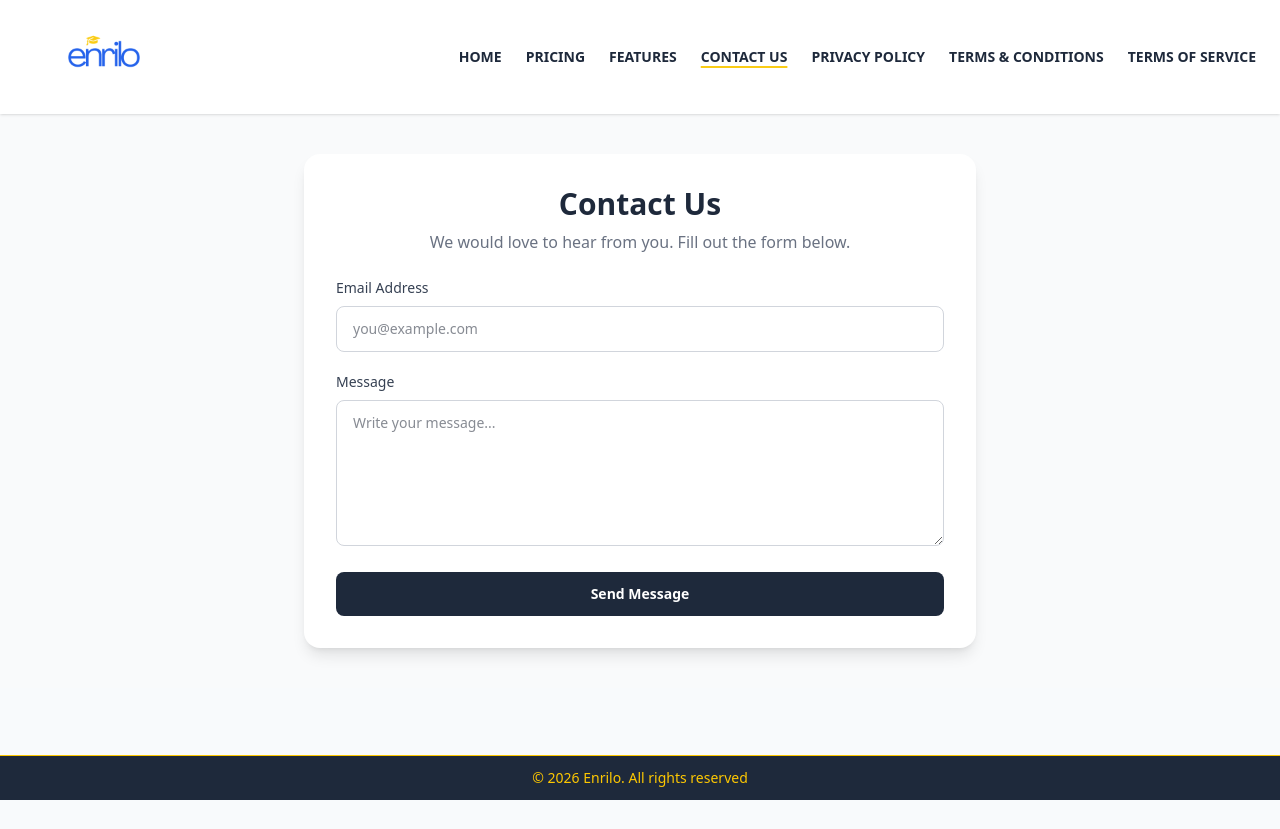
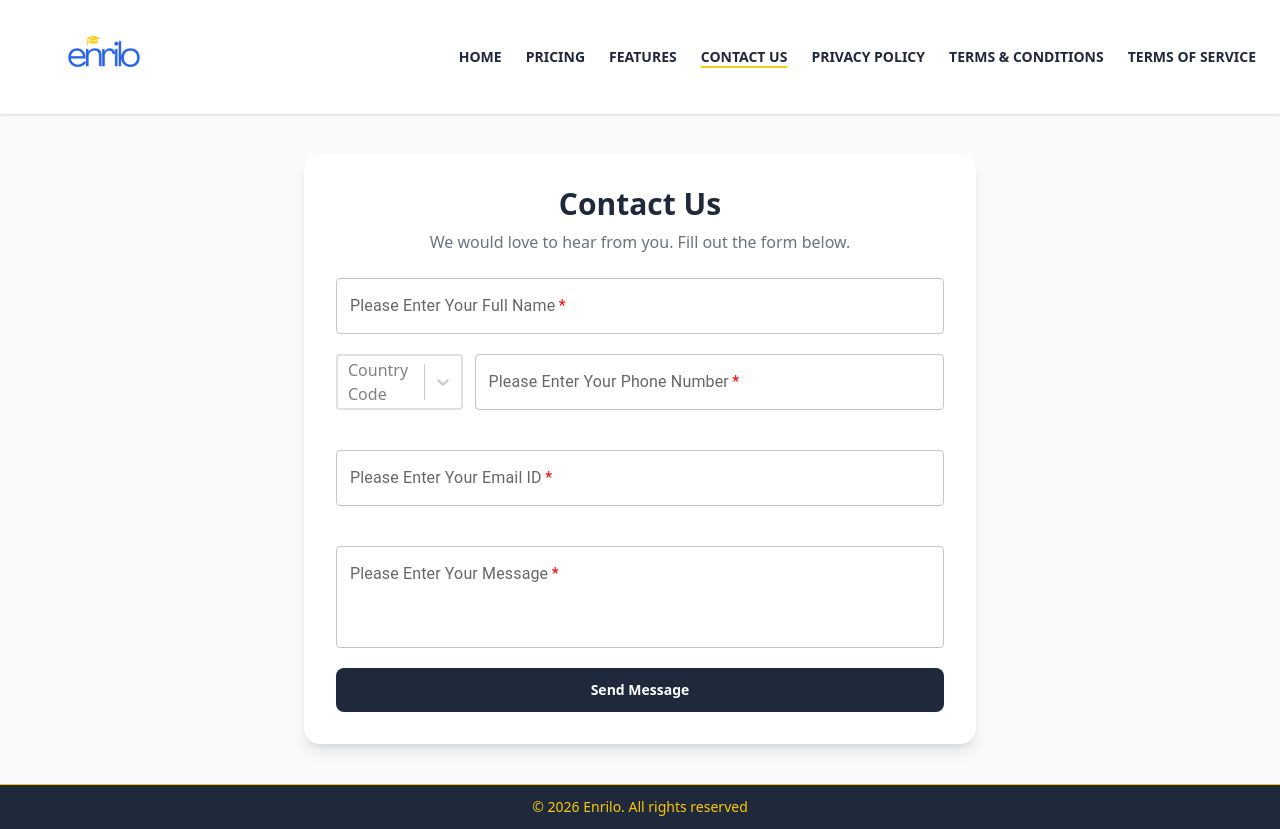
Before and after one commit to enrilo/enrilo-2, a Next.js app: page /contact-us in a window 1280 px wide. Before the commit the page ends 800 px from the top, so only its background shows below. Built offline with nearby package versions, Linux system fonts and the light colour scheme.

Commit message:
Add country code and update UI

```diff
--- a/package.json
+++ b/package.json
@@ -9,14 +9,18 @@
     "lint": "eslint"
   },
   "dependencies": {
+    "@emotion/styled": "^11.14.1",
     "@formspree/react": "^3.0.0",
+    "@mui/joy": "^5.0.0-beta.52",
+    "@mui/material": "^9.0.1",
     "@reduxjs/toolkit": "^2.12.0",
     "lucide-react": "^1.16.0",
     "next": "^15.3.2",
     "react": "19.2.4",
     "react-dom": "19.2.4",
     "react-redux": "^9.3.0",
-    "react-router-dom": "^7.15.1"
+    "react-router-dom": "^7.15.1",
+    "react-select": "^5.10.2"
   },
   "devDependencies": {
     "@tailwindcss/postcss": "^4",
--- /dev/null
+++ b/src/app/components/countryCodeList.js
@@ -0,0 +1,128 @@
+export const countryCodes = [
+  { name: "Afghanistan", code: "+93" },
+  { name: "Aland Islands", code: "+358" },
+  { name: "Albania", code: "+355" },
+  { name: "Algeria", code: "+213" },
+  { name: "American Samoa", code: "+1" },
+  { name: "Andorra", code: "+376" },
+  { name: "Angola", code: "+244" },
+  { name: "Anguilla", code: "+1" },
+  { name: "Antarctica", code: "+672" },
+  { name: "Antigua and Barbuda", code: "+1" },
+  { name: "Argentina", code: "+54" },
+  { name: "Armenia", code: "+374" },
+  { name: "Aruba", code: "+297" },
+  { name: "Australia", code: "+61" },
+  { name: "Austria", code: "+43" },
+  { name: "Azerbaijan", code: "+994" },
+  { name: "Bahamas", code: "+1" },
+  { name: "Bahrain", code: "+973" },
+  { name: "Bangladesh", code: "+880" },
+  { name: "Barbados", code: "+1" },
+  { name: "Belarus", code: "+375" },
+  { name: "Belgium", code: "+32" },
+  { name: "Belize", code: "+501" },
+  { name: "Benin", code: "+229" },
+  { name: "Bermuda", code: "+1" },
+  { name: "Bhutan", code: "+975" },
+  { name: "Bolivia", code: "+591" },
+  { name: "Bosnia and Herzegovina", code: "+387" },
+  { name: "Botswana", code: "+267" },
+  { name: "Brazil", code: "+55" },
+  { name: "Brunei Darussalam", code: "+673" },
+  { name: "Bulgaria", code: "+359" },
+  { name: "Burkina Faso", code: "+226" },
+  { name: "Burundi", code: "+257" },
+  { name: "Cambodia", code: "+855" },
+  { name: "Cameroon", code: "+237" },
+  { name: "Canada", code: "+1" },
+  { name: "Chile", code: "+56" },
+  { name: "China", code: "+86" },
+  { name: "Colombia", code: "+57" },
+  { name: "Costa Rica", code: "+506" },
+  { name: "Croatia", code: "+385" },
+  { name: "Cuba", code: "+53" },
+  { name: "Cyprus", code: "+357" },
+  { name: "Czech Republic", code: "+420" },
+  { name: "Denmark", code: "+45" },
+  { name: "Dominican Republic", code: "+1" },
+  { name: "Ecuador", code: "+593" },
+  { name: "Egypt", code: "+20" },
+  { name: "El Salvador", code: "+503" },
+  { name: "Estonia", code: "+372" },
+  { name: "Ethiopia", code: "+251" },
+  { name: "Fiji", code: "+679" },
+  { name: "Finland", code: "+358" },
+  { name: "France", code: "+33" },
+  { name: "Germany", code: "+49" },
+  { name: "Ghana", code: "+233" },
+  { name: "Greece", code: "+30" },
+  { name: "Greenland", code: "+299" },
+  { name: "Guatemala", code: "+502" },
+  { name: "Hong Kong", code: "+852" },
+  { name: "Hungary", code: "+36" },
+  { name: "Iceland", code: "+354" },
+  { name: "India", code: "+91" },
+  { name: "Indonesia", code: "+62" },
+  { name: "Iran", code: "+98" },
+  { name: "Iraq", code: "+964" },
+  { name: "Ireland", code: "+353" },
+  { name: "Israel", code: "+972" },
+  { name: "Italy", code: "+39" },
+  { name: "Jamaica", code: "+1" },
+  { name: "Japan", code: "+81" },
+  { name: "Jordan", code: "+962" },
+  { name: "Kenya", code: "+254" },
+  { name: "Kuwait", code: "+965" },
+  { name: "Laos", code: "+856" },
+  { name: "Latvia", code: "+371" },
+  { name: "Lebanon", code: "+961" },
+  { name: "Lithuania", code: "+370" },
+  { name: "Luxembourg", code: "+352" },
+  { name: "Malaysia", code: "+60" },
+  { name: "Maldives", code: "+960" },
+  { name: "Malta", code: "+356" },
+  { name: "Mauritius", code: "+230" },
+  { name: "Mexico", code: "+52" },
+  { name: "Monaco", code: "+377" },
+  { name: "Mongolia", code: "+976" },
+  { name: "Morocco", code: "+212" },
+  { name: "Nepal", code: "+977" },
+  { name: "Netherlands", code: "+31" },
+  { name: "New Zealand", code: "+64" },
+  { name: "Nigeria", code: "+234" },
+  { name: "North Korea", code: "+850" },
+  { name: "Norway", code: "+47" },
+  { name: "Oman", code: "+968" },
+  { name: "Pakistan", code: "+92" },
+  { name: "Palestine", code: "+970" },
+  { name: "Panama", code: "+507" },
+  { name: "Paraguay", code: "+595" },
+  { name: "Peru", code: "+51" },
+  { name: "Philippines", code: "+63" },
+  { name: "Poland", code: "+48" },
+  { name: "Portugal", code: "+351" },
+  { name: "Qatar", code: "+974" },
+  { name: "Romania", code: "+40" },
+  { name: "Russia", code: "+7" },
+  { name: "Saudi Arabia", code: "+966" },
+  { name: "Singapore", code: "+65" },
+  { name: "South Africa", code: "+27" },
+  { name: "South Korea", code: "+82" },
+  { name: "Spain", code: "+34" },
+  { name: "Sri Lanka", code: "+94" },
+  { name: "Sweden", code: "+46" },
+  { name: "Switzerland", code: "+41" },
+  { name: "Taiwan", code: "+886" },
+  { name: "Thailand", code: "+66" },
+  { name: "Turkey", code: "+90" },
+  { name: "Uganda", code: "+256" },
+  { name: "Ukraine", code: "+380" },
+  { name: "United Arab Emirates", code: "+971" },
+  { name: "United Kingdom", code: "+44" },
+  { name: "United States", code: "+1" },
+  { name: "Uruguay", code: "+598" },
+  { name: "Vietnam", code: "+84" },
+  { name: "Zambia", code: "+260" },
+  { name: "Zimbabwe", code: "+263" },
+];
--- a/src/app/contact-us/page.jsx
+++ b/src/app/contact-us/page.jsx
@@ -1,85 +1,49 @@
-// "use client";
-
-// import React from "react";
-// import { useForm, ValidationError } from "@formspree/react";
-
-// export default function ContactUs() {
-//   const [state, handleSubmit] = useForm("mredebve");
-
-//   if (state.succeeded) {
-//     return (
-//       <main className="flex min-h-screen items-center justify-center bg-gray-50 px-6">
-//         <div className="rounded-2xl bg-white p-10 text-center shadow-md max-w-md">
-//           <h2 className="text-2xl font-bold text-[#1E293B]">
-//             Thank you!
-//           </h2>
-//           <p className="mt-3 text-gray-600">
-//             We’ve received your message. The Enrilo team will contact you soon.
-//           </p>
-//         </div>
-//       </main>
-//     );
-//   }
-
-//   return (
-//     <main className="flex h-screen items-center justify-center bg-gray-50">
-//       <div className="w-full max-w-2xl rounded-2xl bg-white p-6 shadow-lg">
-//         {/* Header */}
-//         <div className="mb-8 text-center">
-//           <h1 className="text-3xl font-bold text-[#1E293B]">
-//             Contact Us
-//           </h1>
-//           <p className="mt-2 text-gray-500">
-//             We would love to hear from you. Fill out the form below.
-//           </p>
-//         </div>
-
-//         {/* Form */}
-//         <form onSubmit={handleSubmit} className="space-y-6">
-
-//           {/* Email */}
-//           <div>
-//             <label htmlFor="email" className="mb-2 block text-sm font-medium text-gray-700" >
-//               Email Address
-//             </label>
-
-//             <input id="email" type="email" name="email" placeholder="you@example.com" className="w-full rounded-lg border border-gray-300 px-4 py-3 text-sm outline-none transition focus:border-[#FACC15] focus:ring-2 focus:ring-[#FACC15]/30" />
-
-//             <ValidationError prefix="Email" field="email" errors={state.errors} className="mt-1 text-sm text-red-500" />
-//           </div>
-
-//           {/* Message */}
-//           <div>
-//             <label htmlFor="message" className="mb-2 block text-sm font-medium text-gray-700">
-//               Message
-//             </label>
-
-//             <textarea id="message" name="message" rows={5} placeholder="Write your message..." className="w-full rounded-lg border border-gray-300 px-4 py-3 text-sm outline-none transition focus:border-[#FACC15] focus:ring-2 focus:ring-[#FACC15]/30" />
-
-//             <ValidationError prefix="Message" field="message" errors={state.errors} className="mt-1 text-sm text-red-500"/>
-//           </div>
-
-//           {/* Button */}
-//           <button type="submit" disabled={state.submitting} className="w-full rounded-lg bg-[#1E293B] px-6 py-3 text-sm font-semibold text-white transition hover:bg-black disabled:opacity-50">
-//             {state.submitting ? "Sending..." : "Send Message"}
-//           </button>
-//         </form>
-//       </div>
-//     </main>
-//   );
-// }
 "use client";
-
-import React from "react";
-import { useForm, ValidationError } from "@formspree/react";
+import { useMemo } from "react";
+import { useForm } from "@formspree/react";
+import { useState, useEffect } from "react";
+import Select from "react-select";
+import { TextField } from "@mui/material";
+import { countryCodes } from "../components/countryCodeList.js";
 
 export default function ContactUs() {
   const [state, handleSubmit] = useForm("mredebve");
+  // Form states
+  const [full_name, setFullName] = useState("");
+  const [email, setEmail] = useState("");
+  const [message, setMessage] = useState("");
+  const [phone, setPhone] = useState("");
+  const [countryCodeWithName, setCountryCodeWithName] = useState(null);
+  const [menuPortalTarget, setMenuPortalTarget] = useState(null);
+
+  // Combined full phone number
+  const [fullPhone, setFullPhone] = useState("");
+
+  useEffect(() => {
+    setMenuPortalTarget(document.body);
+  }, []);
+
+  // Update fullPhone whenever country code or phone changes
+  useEffect(() => {
+    if (countryCodeWithName?.value && phone.trim()) {
+      const countryCode = countryCodeWithName.value;
+      setFullPhone(`${countryCode} ${phone}`.trim());
+    } else {
+      setFullPhone("");
+    }
+  }, [countryCodeWithName, phone]);
+
+  const countryCodeOptions = useMemo(
+    () => countryCodes.map((c) => ({
+      value: c.code,
+      label: `${c.code} - ${c.name}`
+    })),
+    []
+  );
 
   return (
     <main className="bg-gray-50 px-4 py-10">
       <div className="mx-auto w-full max-w-2xl">
-
         {/* Success State */}
         {state.succeeded ? (
           <div className="rounded-2xl bg-white p-8 sm:p-10 text-center shadow-md">
@@ -91,10 +55,7 @@ export default function ContactUs() {
             </p>
           </div>
         ) : (
-          /* Form Card */
           <div className="rounded-2xl bg-white p-6 sm:p-8 shadow-lg">
-
-            {/* Header */}
             <div className="mb-6 text-center">
               <h1 className="text-2xl sm:text-3xl font-bold text-[#1E293B]">
                 Contact Us
@@ -104,68 +65,49 @@ export default function ContactUs() {
               </p>
             </div>
 
-            {/* Form */}
             <form onSubmit={handleSubmit} className="space-y-5">
+              <div>
+                {/* Full Name */}
+                <TextField name="full_name" id="full_name" label="Please Enter Your Full Name" variant="outlined" fullWidth required value={full_name} onChange={(e) => setFullName(e.target.value)} sx={{ marginBottom: "1.25rem", minHeight: "56px", "& .MuiFormLabel-asterisk": { color: "red" }, }} />
 
-              {/* Email */}
-              <div>
-                <label
-                  htmlFor="email"
-                  className="mb-2 block text-sm font-medium text-gray-700"
-                >
-                  Email Address
-                </label>
+                {/* Country Code + Phone */}
+                <div className="flex flex-row gap-3 mb-5">
+                  {/* Country Code */}
+                  <Select required isSearchable id="countryCode" placeholder="Country Code" options={countryCodeOptions} value={countryCodeWithName} menuPosition="fixed" menuPortalTarget={menuPortalTarget} instanceId="country-code-select" inputId="countryCode-input" onChange={(sel) => setCountryCodeWithName(sel)}
+                    styles={{
+                      control: (base, state) => ({
+                        ...base,
+                        minHeight: "56px",
+                        height: "56px",
+                        borderWidth: "2.5px",
+                        borderRadius: "4px",
+                        borderColor: state.isFocused ? "#2563EB" : "#E0E0E0",
+                        boxShadow: "none",
+                        cursor: "pointer",
+                        "&:hover": { borderColor: "#2563EB" },
+                        marginBottom: "1.25rem",
+                        "& .MuiFormLabel-asterisk": { color: "red" },
+                      }),
+                      menuPortal: (base) => ({ ...base, zIndex: 9999 }),
+                    }}
+                  />
 
-                <input
-                  id="email"
-                  type="email"
-                  name="email"
-                  placeholder="you@example.com"
-                  className="w-full rounded-lg border border-gray-300 px-4 py-3 text-sm outline-none transition
-                  focus:border-[#FACC15] focus:ring-2 focus:ring-[#FACC15]/30"
-                />
+                  {/* Phone Number - NO name attribute (we only send full_phone) */}
+                  <TextField label="Please Enter Your Phone Number" id="phone_number" type="tel" variant="outlined" fullWidth required value={phone} onChange={(e) => setPhone(e.target.value)} sx={{ minHeight: "56px",  "& .MuiFormLabel-asterisk": { color: "red" }, }} />
+                </div>
 
-                <ValidationError
-                  prefix="Email"
-                  field="email"
-                  errors={state.errors}
-                  className="mt-1 text-sm text-red-500"
-                />
+                {/* Hidden field - This is the only phone field sent to Formspree */}
+                <input type="hidden" name="phone" value={fullPhone} />
+
+                {/* Email Address */}
+                <TextField name="email" id="email" type="email" label="Please Enter Your Email ID" placeholder="you@example.com" variant="outlined" fullWidth required value={email} onChange={(e) => setEmail(e.target.value)} sx={{ marginBottom: "1.25rem", minHeight: "56px",  "& .MuiFormLabel-asterisk": { color: "red" }, }} />
               </div>
 
               {/* Message */}
-              <div>
-                <label
-                  htmlFor="message"
-                  className="mb-2 block text-sm font-medium text-gray-700"
-                >
-                  Message
-                </label>
-
-                <textarea
-                  id="message"
-                  name="message"
-                  rows={6}
-                  placeholder="Write your message..."
-                  className="w-full rounded-lg border border-gray-300 px-4 py-3 text-sm outline-none transition
-                  focus:border-[#FACC15] focus:ring-2 focus:ring-[#FACC15]/30"
-                />
-
-                <ValidationError
-                  prefix="Message"
-                  field="message"
-                  errors={state.errors}
-                  className="mt-1 text-sm text-red-500"
-                />
-              </div>
+              <TextField name="message" id="message" label="Please Enter Your Message" placeholder="Message..." variant="outlined" fullWidth required multiline minRows={3} value={message} onChange={(e) => setMessage(e.target.value)} sx={{ marginBottom: "1.25rem",  "& .MuiFormLabel-asterisk": { color: "red" }, }} />
 
               {/* Button */}
-              <button
-                type="submit"
-                disabled={state.submitting}
-                className="w-full rounded-lg bg-[#1E293B] px-6 py-3 text-sm font-semibold text-white transition
-                hover:bg-black disabled:opacity-50"
-              >
+              <button type="submit" disabled={state.submitting} className="w-full rounded-lg bg-[#1E293B] px-6 py-3 text-sm font-semibold text-white transition hover:bg-black disabled:opacity-50 hover:curspor-pointer" >
                 {state.submitting ? "Sending..." : "Send Message"}
               </button>
             </form>
```
Also changed, not shown: 1 other file (tests, documents, lock files or other folders).
